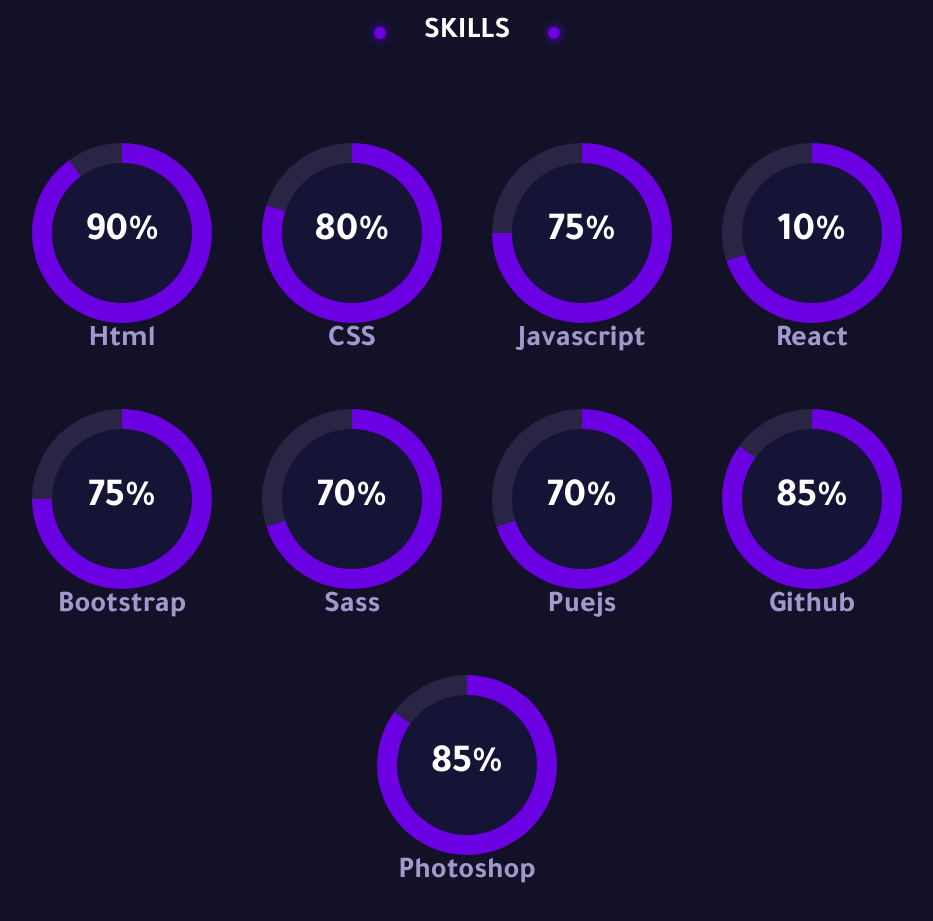
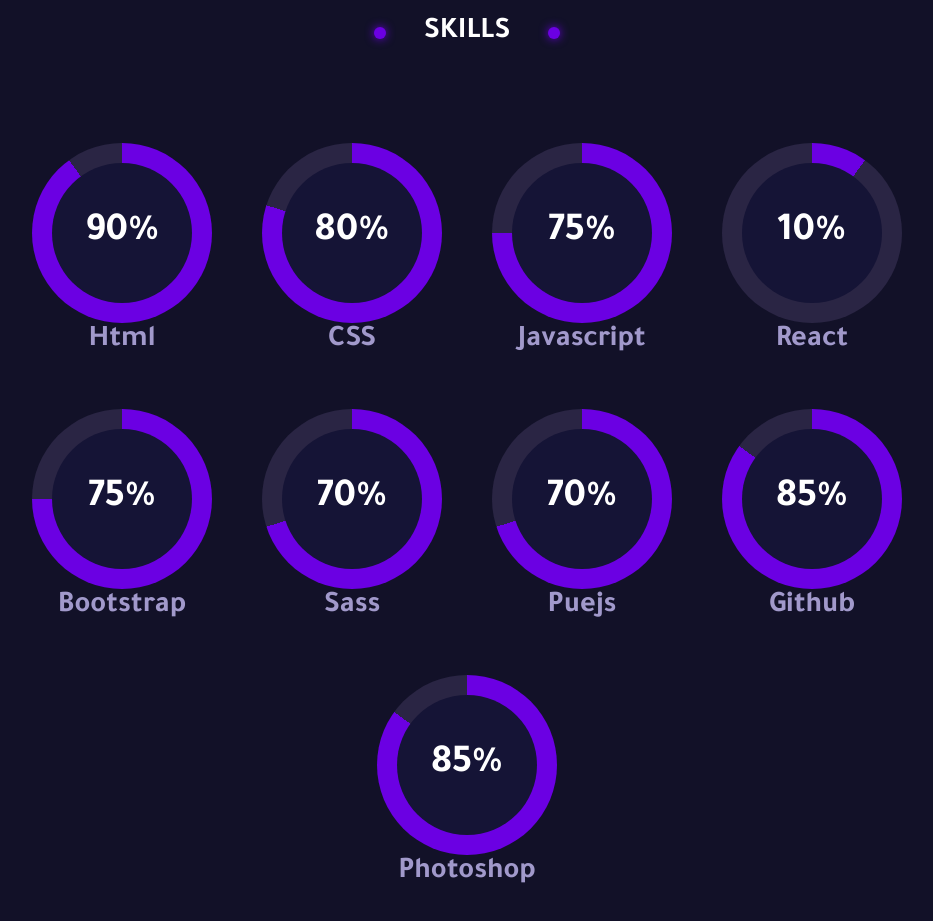
Before and after one commit to KANASHI2/kanashi.github.io, a plain HTML site: page index.html in a window 1280 px wide. Shown: the part 2332-3253 px from the top of the page, without its empty margins (173-1106 px from the left). Drawn offline with nearby package versions, Linux system fonts and the light colour scheme.

Commit message:
Update style.css

```diff
--- a/Css/style.css
+++ b/Css/style.css
@@ -311,7 +311,7 @@ h1 img{
   background: conic-gradient(#6b00e3 75%, #2a2544 0deg);
 }
 .react div {
-  background: conic-gradient(#6b00e3 70%, #2a2544 0deg);
+      background: conic-gradient(#6b00e3 10%, #2a2544 0deg);
 }
 .sass div,
 .pugjs div {
```
